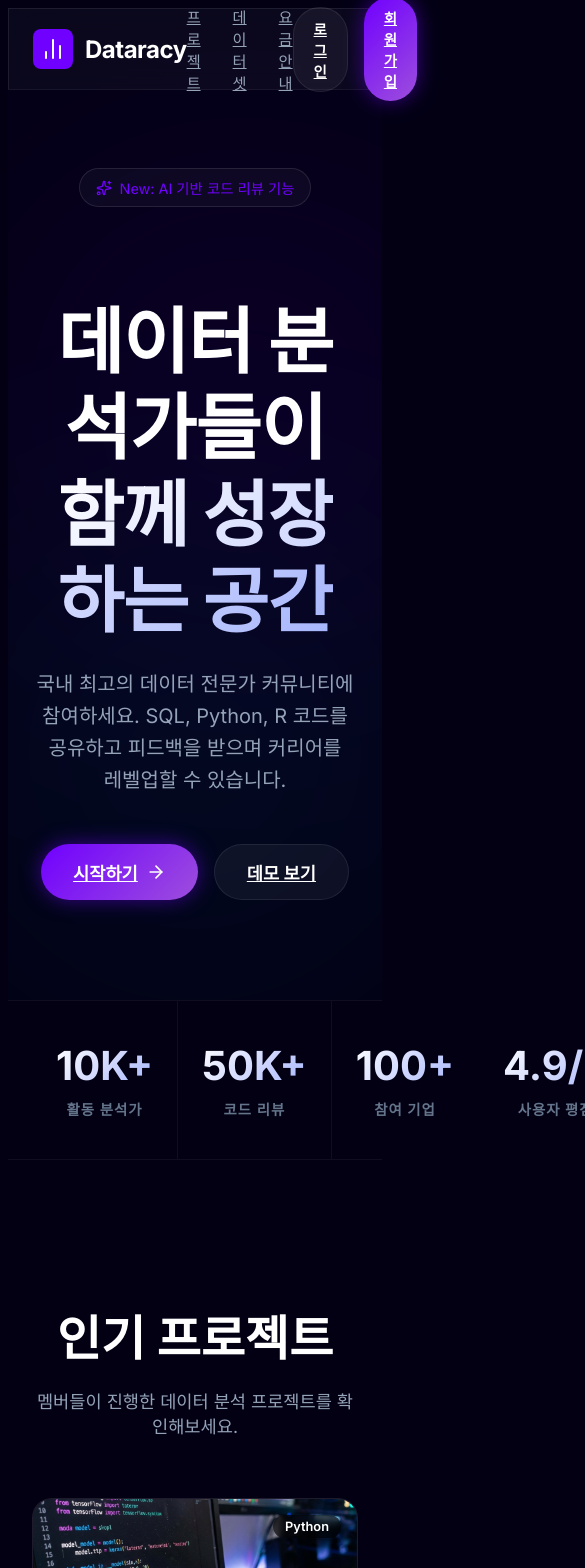
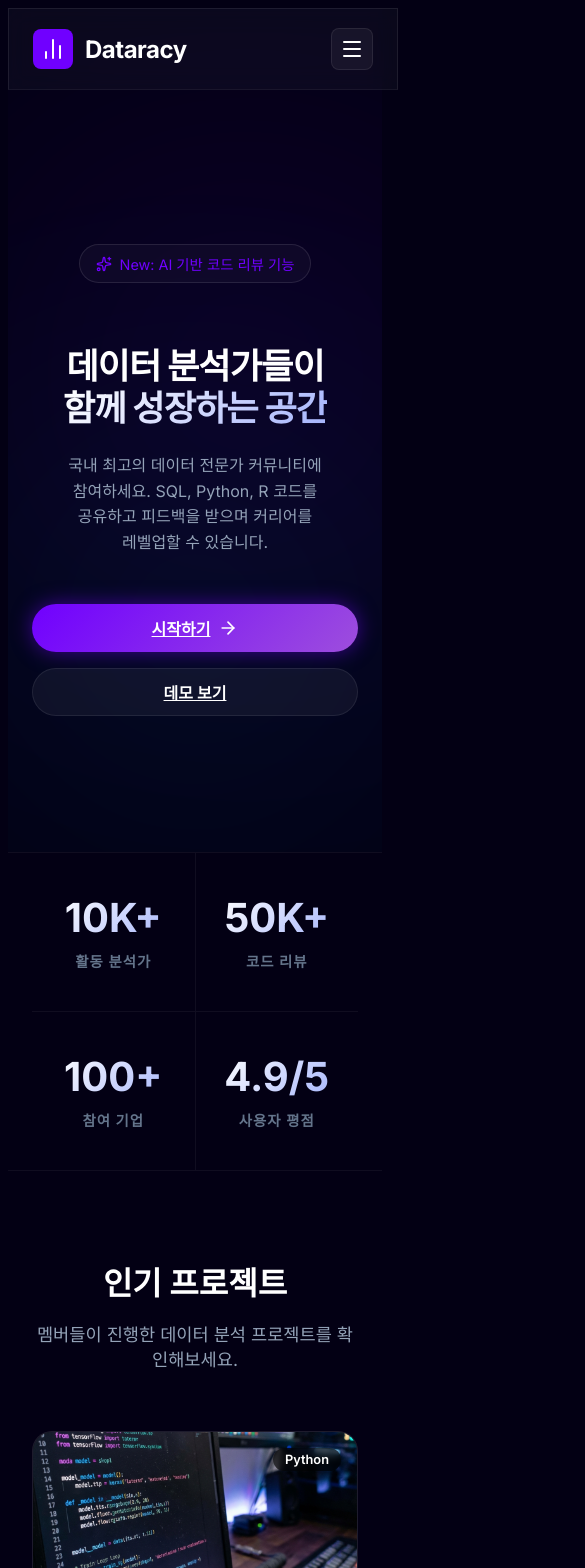
Before and after one commit to Skyline-Works/dataracy, a Next.js app: page / in a window 390 px wide. Shown: the top 1568 px of the page, 585 px wide, since content can reach past the window. Built offline with nearby package versions, Linux system fonts and the light colour scheme; no server answers.

Commit message:
Refactor: Implement responsive mobile layout (Menu, Grid, Typography)

```diff
--- a/src/app/globals.css
+++ b/src/app/globals.css
@@ -170,3 +170,62 @@ body {
   line-height: 1.8;
   color: var(--text-secondary);
 }
+
+/* Mobile Responsive Utilities */
+@media (max-width: 768px) {
+  .hidden-mobile {
+    display: none !important;
+  }
+
+  .flex-col-mobile {
+    flex-direction: column !important;
+  }
+
+  .w-full-mobile {
+    width: 100% !important;
+  }
+
+  .section-padding {
+    padding: 60px 0;
+  }
+
+  .hero-title-mobile {
+    font-size: 2.2rem !important;
+    text-align: center !important;
+  }
+
+  .hero-text-mobile {
+    font-size: 1rem !important;
+    padding: 0 16px;
+    text-align: center !important;
+  }
+
+  .grid-mobile-1 {
+    grid-template-columns: 1fr !important;
+  }
+
+  .grid-mobile-2 {
+    grid-template-columns: repeat(2, 1fr) !important;
+    gap: 1px !important;
+  }
+
+  .btn-mobile-adjust {
+    width: 100%;
+    height: 48px !important;
+    font-size: 1rem !important;
+    padding: 0 16px !important;
+  }
+
+  /* Additional Mobile Utilities */
+  .text-center-mobile {
+    text-align: center !important;
+  }
+
+  .items-center-mobile {
+    align-items: center !important;
+  }
+
+  .section-title-mobile {
+    font-size: 2rem !important;
+  }
+}
--- a/src/app/page.tsx
+++ b/src/app/page.tsx
@@ -23,20 +23,20 @@ export default function Home() {
               <span style={{ fontSize: '0.9rem', color: 'var(--primary)' }}>New: AI 기반 코드 리뷰 기능</span>
             </div>
 
-            <h1 style={{ fontSize: '4.5rem', fontWeight: '800', lineHeight: '1.2', marginBottom: '24px', letterSpacing: '-1px' }}>
+            <h1 className="hero-title-mobile" style={{ fontSize: '4.5rem', fontWeight: '800', lineHeight: '1.2', marginBottom: '24px', letterSpacing: '-1px' }}>
               데이터 분석가들이 <br />
               <span className="text-gradient">함께 성장하는 공간</span>
             </h1>
 
-            <p style={{ fontSize: '1.25rem', color: 'var(--text-secondary)', maxWidth: '600px', margin: '0 auto 48px', lineHeight: '1.6', wordBreak: 'keep-all' }}>
+            <p className="hero-text-mobile" style={{ fontSize: '1.25rem', color: 'var(--text-secondary)', maxWidth: '600px', margin: '0 auto 48px', lineHeight: '1.6', wordBreak: 'keep-all' }}>
               국내 최고의 데이터 전문가 커뮤니티에 참여하세요. SQL, Python, R 코드를 공유하고 피드백을 받으며 커리어를 레벨업할 수 있습니다.
             </p>
 
-            <div className="flex-center" style={{ gap: '16px' }}>
-              <Link href="/projects" className="btn btn-primary" style={{ height: '56px', padding: '0 32px', fontSize: '1.1rem' }}>
+            <div className="flex-center flex-col-mobile items-center-mobile" style={{ gap: '16px' }}>
+              <Link href="/projects" className="btn btn-primary btn-mobile-adjust" style={{ height: '56px', padding: '0 32px', fontSize: '1.1rem' }}>
                 시작하기 <ArrowRight size={20} style={{ marginLeft: '8px' }} />
               </Link>
-              <Link href="#" className="btn btn-secondary" style={{ height: '56px', padding: '0 32px', fontSize: '1.1rem' }}>
+              <Link href="#" className="btn btn-secondary btn-mobile-adjust" style={{ height: '56px', padding: '0 32px', fontSize: '1.1rem' }}>
                 데모 보기
               </Link>
             </div>
@@ -47,7 +47,7 @@ export default function Home() {
       {/* Stats Section */}
       <section style={{ borderTop: '1px solid rgba(255,255,255,0.05)', borderBottom: '1px solid rgba(255,255,255,0.05)' }}>
         <div className="container">
-          <div style={{ display: 'grid', gridTemplateColumns: 'repeat(4, 1fr)', gap: '1px', background: 'rgba(255,255,255,0.05)' }}>
+          <div className="grid-mobile-2" style={{ display: 'grid', gridTemplateColumns: 'repeat(4, 1fr)', gap: '1px', background: 'rgba(255,255,255,0.05)' }}>
             {[
               { val: '10K+', label: '활동 분석가' },
               { val: '50K+', label: '코드 리뷰' },
@@ -71,7 +71,7 @@ export default function Home() {
       <section className="section-padding">
         <div className="container">
           <div style={{ textAlign: 'center', marginBottom: '60px' }}>
-            <h2 style={{ fontSize: '3rem', fontWeight: '700', marginBottom: '16px' }}>인기 프로젝트</h2>
+            <h2 className="section-title-mobile" style={{ fontSize: '3rem', fontWeight: '700', marginBottom: '16px' }}>인기 프로젝트</h2>
             <p style={{ fontSize: '1.1rem', color: 'var(--text-secondary)' }}>
               멤버들이 진행한 데이터 분석 프로젝트를 확인해보세요.
             </p>
@@ -95,11 +95,11 @@ export default function Home() {
       <section className="section-padding" style={{ background: 'var(--bg-secondary)' }}>
         <div className="container">
           <div style={{ textAlign: 'center', marginBottom: '80px' }}>
-            <h2 style={{ fontSize: '3rem', fontWeight: '700', marginBottom: '16px' }}>왜 Dataracy인가요?</h2>
+            <h2 className="section-title-mobile" style={{ fontSize: '3rem', fontWeight: '700', marginBottom: '16px' }}>왜 Dataracy인가요?</h2>
             <p style={{ fontSize: '1.1rem', color: 'var(--text-secondary)' }}>단순한 포럼 그 이상, 당신의 커리어 액셀러레이터입니다.</p>
           </div>
 
-          <div style={{ display: 'grid', gridTemplateColumns: 'repeat(3, 1fr)', gap: '24px' }}>
+          <div className="grid-mobile-1" style={{ display: 'grid', gridTemplateColumns: 'repeat(3, 1fr)', gap: '24px' }}>
             {[
               { icon: <MessageSquare size={32} color="var(--primary)" />, title: '동료 코드 리뷰', desc: '현직 시니어 분석가들로부터 내 분석 코드에 대한 상세한 피드백을 받아보세요.' },
               { icon: <Users size={32} color="var(--secondary)" />, title: '멘토링 서클', desc: 'A/B 테스트, 머신러닝 등 특정 스킬을 깊이 있게 배우는 소규모 그룹에 참여하세요.' },
--- /dev/null
+++ b/src/components/MobileMenu.tsx
@@ -0,0 +1,101 @@
+'use client';
+
+import { useState } from 'react';
+import Link from 'next/link';
+import { Menu, X, BarChart2 } from 'lucide-react';
+
+interface MobileMenuProps {
+    user: {
+        name: string;
+        email: string;
+    } | null;
+}
+
+export default function MobileMenu({ user }: MobileMenuProps) {
+    const [isOpen, setIsOpen] = useState(false);
+
+    const toggleMenu = () => setIsOpen(!isOpen);
+
+    return (
+        <div className="md:hidden">
+            {/* Hamburger Button */}
+            <button
+                onClick={toggleMenu}
+                className="btn-secondary"
+                style={{
+                    padding: '8px',
+                    display: 'flex',
+                    alignItems: 'center',
+                    justifyContent: 'center',
+                    borderRadius: '8px'
+                }}
+            >
+                {isOpen ? <X size={24} /> : <Menu size={24} />}
+            </button>
+
+            {/* Overlay Menu */}
+            {isOpen && (
+                <div style={{
+                    position: 'fixed',
+                    top: '80px', // Below navbar
+                    left: 0,
+                    width: '100%',
+                    height: 'calc(100vh - 80px)',
+                    background: 'var(--bg-primary)',
+                    zIndex: 49,
+                    padding: '24px',
+                    display: 'flex',
+                    flexDirection: 'column',
+                    gap: '24px',
+                    borderTop: '1px solid var(--glass-border)'
+                }}>
+                    <div style={{ display: 'flex', flexDirection: 'column', gap: '16px' }}>
+                        <Link
+                            href="/projects"
+                            onClick={toggleMenu}
+                            style={{ fontSize: '1.2rem', color: 'var(--text-primary)', padding: '12px 0', borderBottom: '1px solid rgba(255,255,255,0.05)' }}
+                        >
+                            프로젝트
+                        </Link>
+                        <Link
+                            href="/datasets"
+                            onClick={toggleMenu}
+                            style={{ fontSize: '1.2rem', color: 'var(--text-primary)', padding: '12px 0', borderBottom: '1px solid rgba(255,255,255,0.05)' }}
+                        >
+                            데이터셋
+                        </Link>
+                        <Link
+                            href="#"
+                            onClick={toggleMenu}
+                            style={{ fontSize: '1.2rem', color: 'var(--text-primary)', padding: '12px 0', borderBottom: '1px solid rgba(255,255,255,0.05)' }}
+                        >
+                            요금 안내
+                        </Link>
+                    </div>
+
+                    <div style={{ marginTop: 'auto', display: 'flex', flexDirection: 'column', gap: '12px' }}>
+                        {user ? (
+                            <div style={{ padding: '16px', background: 'var(--bg-secondary)', borderRadius: '12px' }}>
+                                <p style={{ color: 'var(--text-secondary)', marginBottom: '4px', fontSize: '0.9rem' }}>Signed in as</p>
+                                <p style={{ color: 'var(--text-primary)', fontWeight: 'bold' }}>{user.name}</p>
+                                {/* Logout logic would typically go here or link to profile */}
+                                <Link href="/mypage" onClick={toggleMenu} className="btn btn-secondary" style={{ width: '100%', marginTop: '12px' }}>
+                                    마이페이지
+                                </Link>
+                            </div>
+                        ) : (
+                            <>
+                                <Link href="/login" onClick={toggleMenu} className="btn btn-secondary" style={{ width: '100%', padding: '14px' }}>
+                                    로그인
+                                </Link>
+                                <Link href="/signup" onClick={toggleMenu} className="btn btn-primary" style={{ width: '100%', padding: '14px' }}>
+                                    회원가입
+                                </Link>
+                            </>
+                        )}
+                    </div>
+                </div>
+            )}
+        </div>
+    );
+}
--- a/src/components/Navbar.tsx
+++ b/src/components/Navbar.tsx
@@ -4,6 +4,8 @@ import { cookies } from 'next/headers';
 import { logout } from '@/app/auth-actions';
 import { prisma } from '@/lib/prisma';
 import UserMenu from './UserMenu';
+
+import MobileMenu from './MobileMenu';
 
 export default async function Navbar() {
     const cookieStore = await cookies();
@@ -25,12 +27,15 @@ export default async function Navbar() {
                     </div>
                     <Link href="/" style={{ fontSize: '1.5rem', fontWeight: '700', letterSpacing: '-0.5px', textDecoration: 'none', color: 'var(--text-primary)' }}>Dataracy</Link>
                 </div>
-                <div style={{ display: 'flex', gap: '32px', alignItems: 'center' }}>
+
+                {/* Desktop Menu */}
+                <div className="hidden-mobile" style={{ display: 'flex', gap: '32px', alignItems: 'center' }}>
                     <Link href="/projects" style={{ color: 'var(--text-secondary)', fontSize: '0.95rem' }}>프로젝트</Link>
                     <Link href="/datasets" style={{ color: 'var(--text-secondary)', fontSize: '0.95rem' }}>데이터셋</Link>
                     <Link href="#" style={{ color: 'var(--text-secondary)', fontSize: '0.95rem' }}>요금 안내</Link>
                 </div>
-                <div style={{ display: 'flex', gap: '16px', alignItems: 'center' }}>
+
+                <div className="hidden-mobile" style={{ display: 'flex', gap: '16px', alignItems: 'center' }}>
                     {user ? (
                         <UserMenu name={user.name} email={user.email} />
                     ) : (
@@ -40,6 +45,9 @@ export default async function Navbar() {
                         </>
                     )}
                 </div>
+
+                {/* Mobile Menu Button */}
+                <MobileMenu user={user ? { name: user.name || 'User', email: user.email } : null} />
             </div>
         </nav>
     );
```
Also changed, not shown: screenshots/mobile_full.png (added), screenshots/mobile_hero.png (added).
